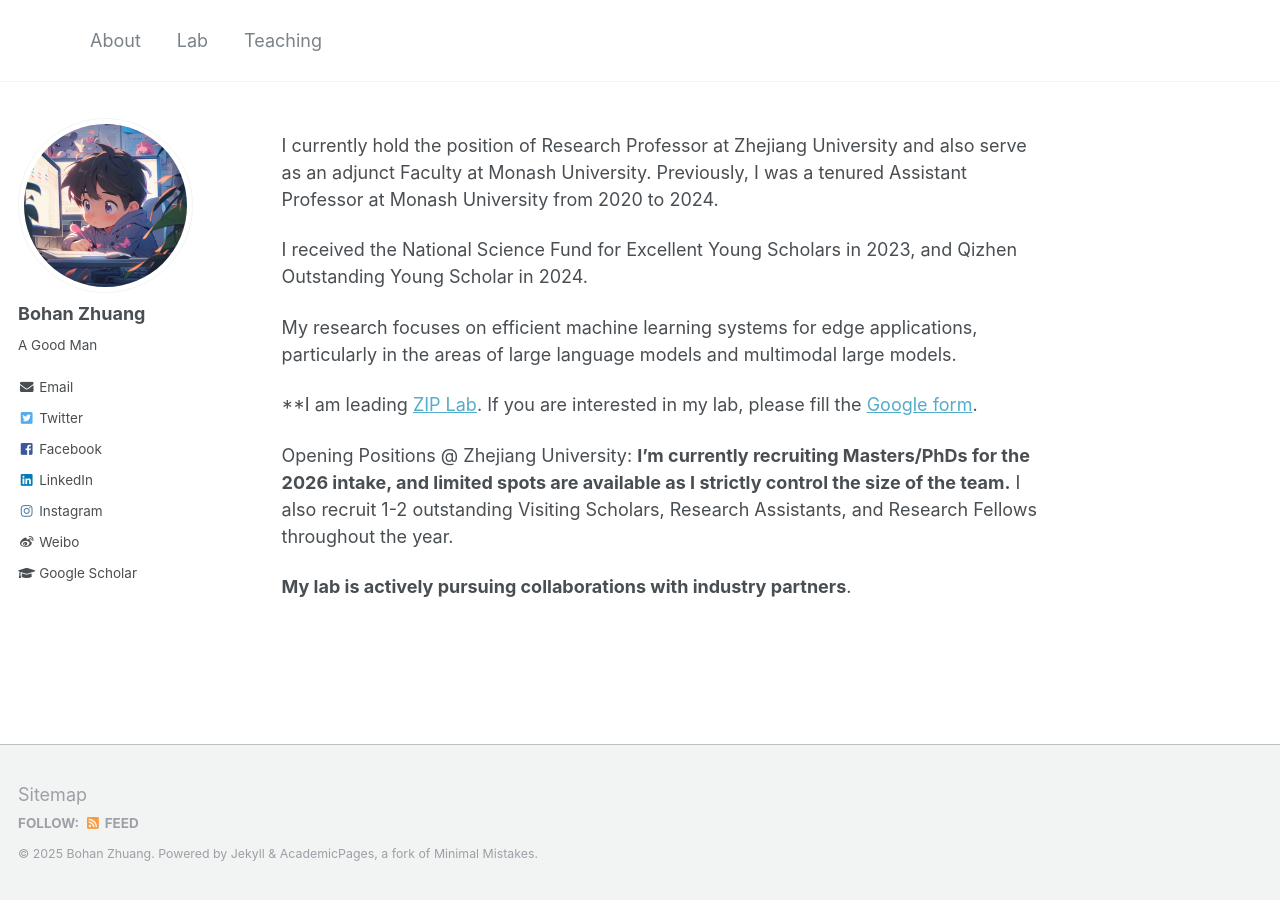
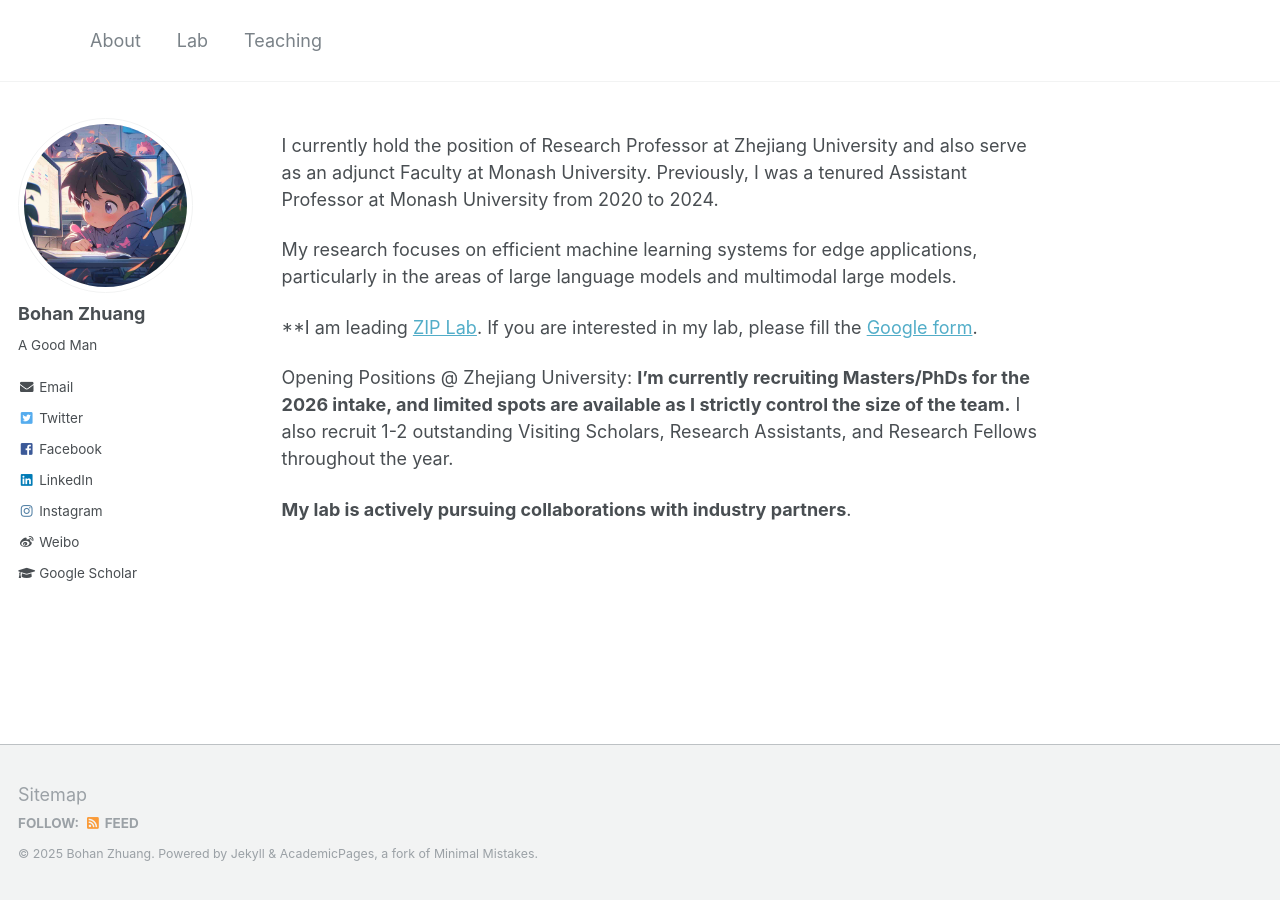
Before and after one commit to bohanzhuang/bohanzhuang.github.io, a Jekyll site: the page built from _pages/about.md, in a window 1280 px wide. Built offline with Jekyll 4.4.1, drawn with Linux system fonts in a browser that asks for light colours.

Commit message:
Update about.md

```diff
--- a/_pages/about.md
+++ b/_pages/about.md
@@ -10,8 +10,6 @@ redirect_from:
 
 I currently hold the position of Research Professor at Zhejiang University and also serve as an adjunct Faculty at Monash University. Previously, I was a tenured Assistant Professor at Monash University from 2020 to 2024.
 
-I received the National Science Fund for Excellent Young Scholars in 2023, and Qizhen Outstanding Young Scholar in 2024.
-
 My research focuses on efficient machine learning systems for edge applications, particularly in the areas of large language models and multimodal large models.
 
 **I am leading [ZIP Lab](https://ziplab.github.io/). If you are interested in my lab, please fill the [Google form](https://forms.gle/UoR8B19y2NsjtGRJ6).
```
